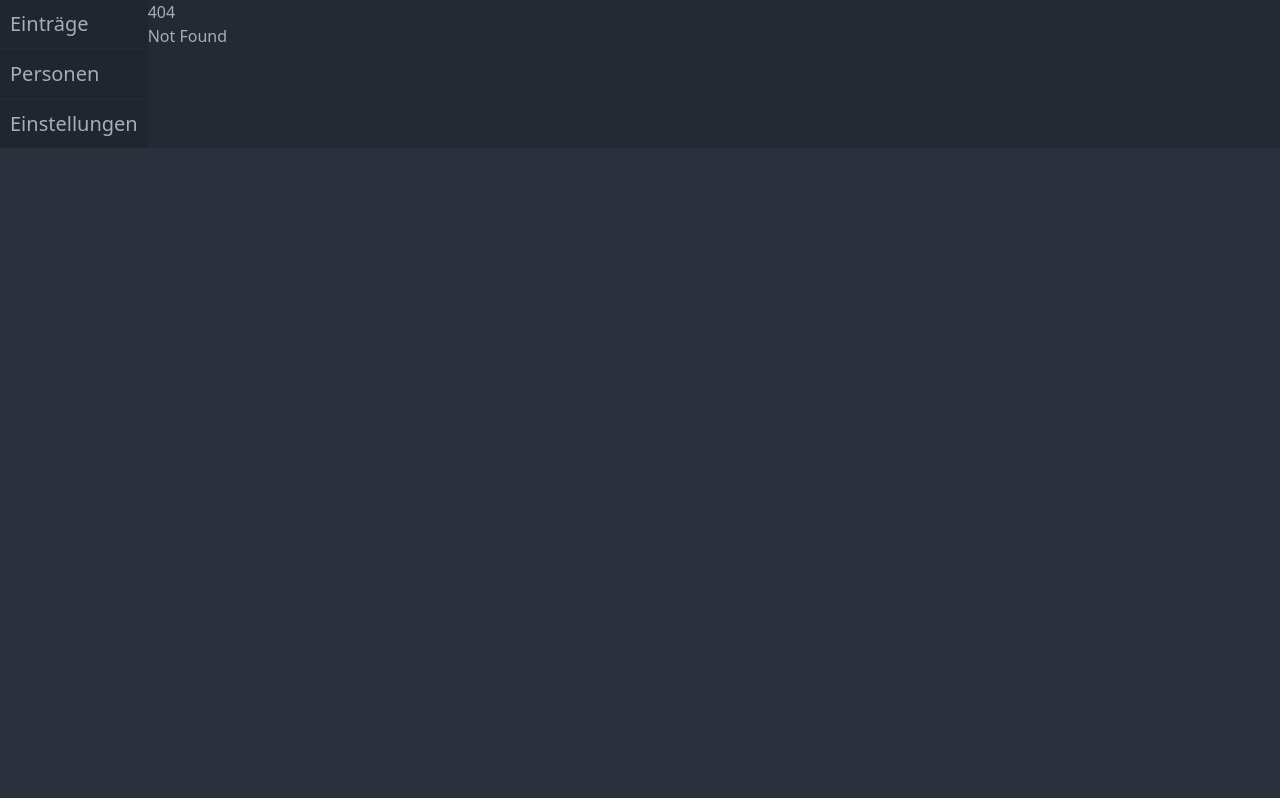
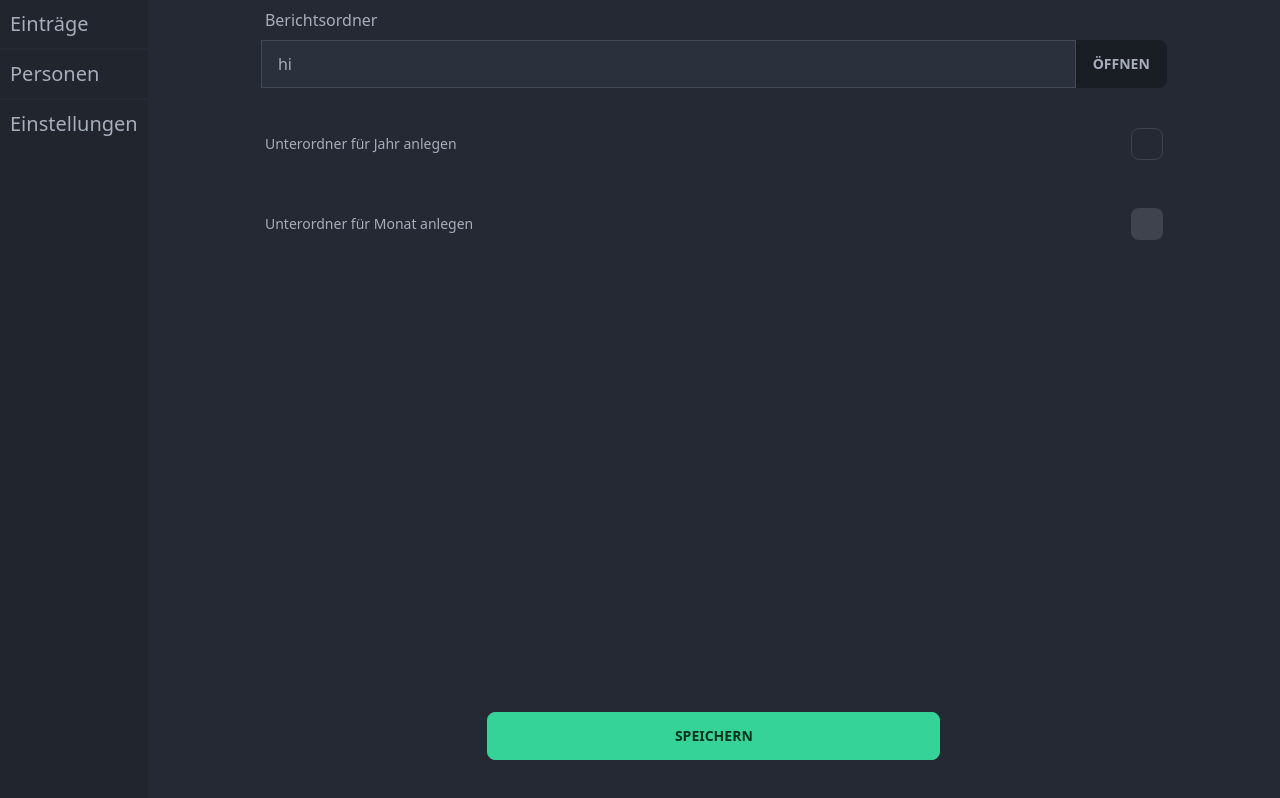
Before and after one commit to cegredev/zoom-list, a SvelteKit app: page /settings in a window 1280 px wide. Before the commit this address had no page. Built offline with nearby package versions, Linux system fonts and the light colour scheme.

Commit message:
Added settings page

```diff
--- a/src/routes/clients/+page.svelte
+++ b/src/routes/clients/+page.svelte
@@ -26,7 +26,6 @@
 					{client.name}
 				</div>
 				<button class="btn btn-sm btn-outline btn-secondary">Bericht erstellen</button>
-				<!-- <button class="btn btn-sm btn-outline btn-error">Löschen</button> -->
 				<div class="dropdown">
 					<!-- svelte-ignore a11y-no-noninteractive-tabindex -->
 					<!-- svelte-ignore a11y-label-has-associated-control -->
--- /dev/null
+++ b/src/routes/settings/+page.svelte
@@ -0,0 +1,93 @@
+<script lang="ts">
+	import { open } from '@tauri-apps/api/dialog';
+
+	let path: string = 'hi';
+	let divideByYear: boolean = false;
+	let divideByMonth: boolean = false;
+
+	$: {
+		if (!divideByYear) {
+			divideByMonth = false;
+		}
+	}
+</script>
+
+<div class="wrapper">
+	<form method="post">
+		<div>
+			<label for="reportPath">Berichtsordner</label>
+			<div class="input-group">
+				<input bind:value={path} class="w-[100%]" type="text" name="reportPath" />
+				<button
+					type="button"
+					class="btn"
+					on:click={async () => {
+						const newPath = await open({
+							directory: true,
+							multiple: false
+						});
+
+						if (!newPath) return;
+
+						path = newPath.toString();
+					}}>Öffnen</button
+				>
+			</div>
+		</div>
+
+		<div>
+			<label class="label cursor-pointer">
+				<span class="label-text">Unterordner für Jahr anlegen</span>
+				<input bind:checked={divideByYear} type="checkbox" class="checkbox checkbox-lg" />
+			</label>
+		</div>
+
+		<div>
+			<label class="label cursor-pointer">
+				<span class="label-text">Unterordner für Monat anlegen</span>
+				<input
+					bind:checked={divideByMonth}
+					disabled={!divideByYear}
+					type="checkbox"
+					class="checkbox checkbox-lg"
+				/>
+			</label>
+		</div>
+
+		<div class="w-full flex flex-col items-center mt-auto mb-10">
+			<button class="btn btn-success w-[50%]">Speichern</button>
+		</div>
+	</form>
+</div>
+
+<style>
+	.wrapper {
+		height: 100vh;
+		display: flex;
+		flex-direction: column;
+		align-items: center;
+	}
+
+	form {
+		width: 80%;
+		min-height: 100%;
+		row-gap: 4%;
+		display: flex;
+		flex-direction: column;
+	}
+
+	form > div {
+		@apply form-control;
+	}
+
+	input:not([type='checkbox']) {
+		@apply input input-bordered;
+	}
+
+	label:not(.input-group) {
+		@apply label;
+	}
+
+	button#save {
+	}
+</style>
```
